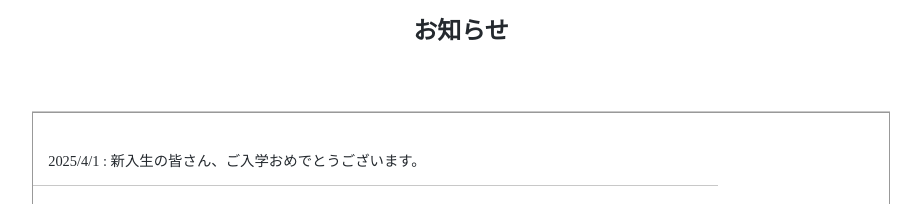
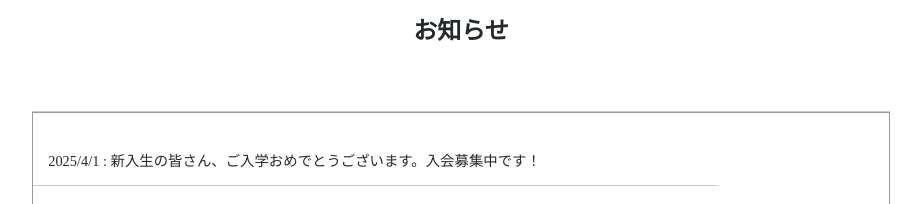
Before and after one commit to roxas16/chilltime.website, a plain HTML site: page index.html in a window 1280 px wide. Shown: the part 2440-2644 px from the top of the page, without its empty margins (179-1100 px from the left). Drawn offline with Linux system fonts and the light colour scheme; some packages are replaced by stand-ins of ours.

Commit message:
Update index.html

```diff
--- a/index.html
+++ b/index.html
@@ -144,7 +144,7 @@
       <h2 class="sec-title">お知らせ</h2>
       <dl>
         <div style="width: 500%; height: 500px; overflow-y: scroll; border: 1px #999999 solid;">
- 　     <dd>2025/4/1 : 新入生の皆さん、ご入学おめでとうございます。</dd>
+ 　     <dd>2025/4/1 : 新入生の皆さん、ご入学おめでとうございます。入会募集中です！</dd>
  　     <dd>2025/2/1 : お久しぶりです。打ち上げ最上位食べ放題でした。</dd>
         <dd>2024/11/3 : 今年も大成功打ち上げで肉を食おう！</dd>
         <dd>2024/11/1 : 3日間陸上競技場前でクルンジを販売します！来てね！！</dd>
```
